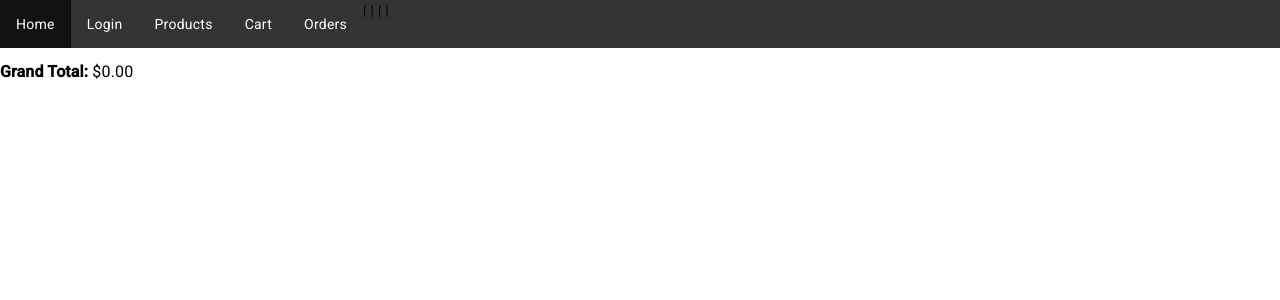
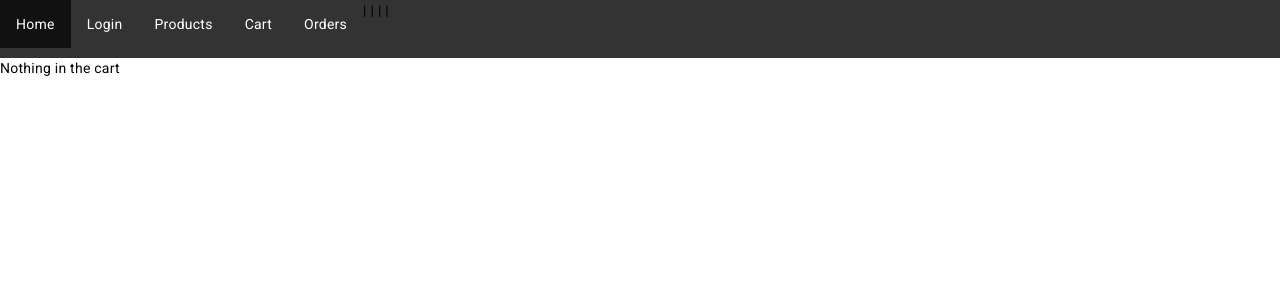
Before and after one commit to palleakshaya/Angular_Test, an Angular app: page /cart in a window 1280 px wide. Shown: the top 300 px of the page. Built offline with nearby package versions, Linux system fonts and the light colour scheme.

Commit message:
css added for deletion pop-up

```diff
--- a/src/app/app.component.scss
+++ b/src/app/app.component.scss
@@ -1,5 +1,15 @@
+header {
+  position: sticky;
+  top: 0;
+  background-color: #333; /* Background color to avoid content overlapping */
+  z-index: 1000; /* Ensure it's above other content */
+  padding-bottom: 10px;
+}
 nav {
-    padding-bottom: 10px;
+    // padding-bottom: 10px;
+    margin: 0;
+    padding: 0;
+
   }
   ul {
     list-style-type: none;
--- a/src/app/cart/cart.component.html
+++ b/src/app/cart/cart.component.html
@@ -1,8 +1,11 @@
+<div *ngIf="ProductsList.length === 0" class="empty-cart-message">
+  Nothing in the cart
+</div>
 <button (click)="placeOrder()" *ngIf="ProductsList.length > 0" mat-button>
   <span class="material-symbols-outlined"> Place Order</span>
 </button>
 
-<div class="whole-page">
+<div *ngIf="ProductsList.length > 0" class="whole-page">
   @for(cartItem of ProductsList ; track $index){
   <div class="container">
     <img src="{{ cartItem.imageURL }}" alt="" />
--- a/src/app/confirm-dialog/confirm-dialog.component.ts
+++ b/src/app/confirm-dialog/confirm-dialog.component.ts
@@ -1,10 +1,11 @@
 import { Component } from '@angular/core';
 import { MatDialogActions, MatDialogRef } from '@angular/material/dialog';
-
+import { MatDialogModule } from '@angular/material/dialog';
+import { MatButtonModule } from '@angular/material/button';
 @Component({
   selector: 'app-confirm-dialog',
   standalone: true,
-  imports: [MatDialogActions],
+  imports: [MatDialogActions, MatDialogModule, MatButtonModule],
   templateUrl: './confirm-dialog.component.html',
   styleUrl: './confirm-dialog.component.scss',
 })
--- a/src/app/orders/orders.component.html
+++ b/src/app/orders/orders.component.html
@@ -1,4 +1,4 @@
-<div class="order-details">
+<!-- <div class="order-details">
   <h4><span class="bold-span" style="font-weight: bold">Orders</span></h4>
   @for (order of orders; track $index) {
   <div class="each-order">
@@ -27,7 +27,7 @@
     <p>Grand Total : {{ order.total | currency }}</p>
   </div>
   }
-</div>
+</div> -->
 
 <!-- <div *ngIf="!hasOrders">
   <p>No orders to display.</p>
--- a/src/app/product-list/product-list.component.html
+++ b/src/app/product-list/product-list.component.html
@@ -8,7 +8,8 @@
     </form>
   </div>
   <div *ngIf="isLoading" class="loading">
-    <h3 style="font-weight: bolder">Loading books...</h3>
+    <!-- <h3 style="font-weight: bolder">Loading books...</h3> -->
+    <mat-spinner></mat-spinner>
   </div>
 
   <div *ngIf="!isLoading && products.length == 0" class="no-results">
--- a/src/app/product-list/product-list.component.ts
+++ b/src/app/product-list/product-list.component.ts
@@ -14,6 +14,7 @@ import { MatInputModule } from '@angular/material/input';
 import { debounceTime, of, switchMap, catchError, startWith } from 'rxjs';
 import { HttpClientModule } from '@angular/common/http';
 import { CommonModule } from '@angular/common'; // Import CommonModule
+import { MatProgressSpinnerModule } from '@angular/material/progress-spinner';
 
 @Component({
   selector: 'app-product-list',
@@ -26,6 +27,7 @@ import { CommonModule } from '@angular/common'; // Import CommonModule
     MatFormFieldModule,
     MatInputModule,
     CommonModule,
+    MatProgressSpinnerModule,
   ],
   templateUrl: './product-list.component.html',
   styleUrl: './product-list.component.scss',
--- a/src/app/products.service.ts
+++ b/src/app/products.service.ts
@@ -56,7 +56,7 @@ export class ProductsService {
     return fetch(`${API}/products`).then((res) => res.json());
   }
   searchUser(searchTerm: string) {
-    return this.http.get<IBook[]>(`${API}/Products?search=${searchTerm}`);
+    return this.http.get<IBook[]>(`${API}/products?search=${searchTerm}`);
   }
   // addProduct(product: any) {
   //   // this.movies.push(newMovie);
```
